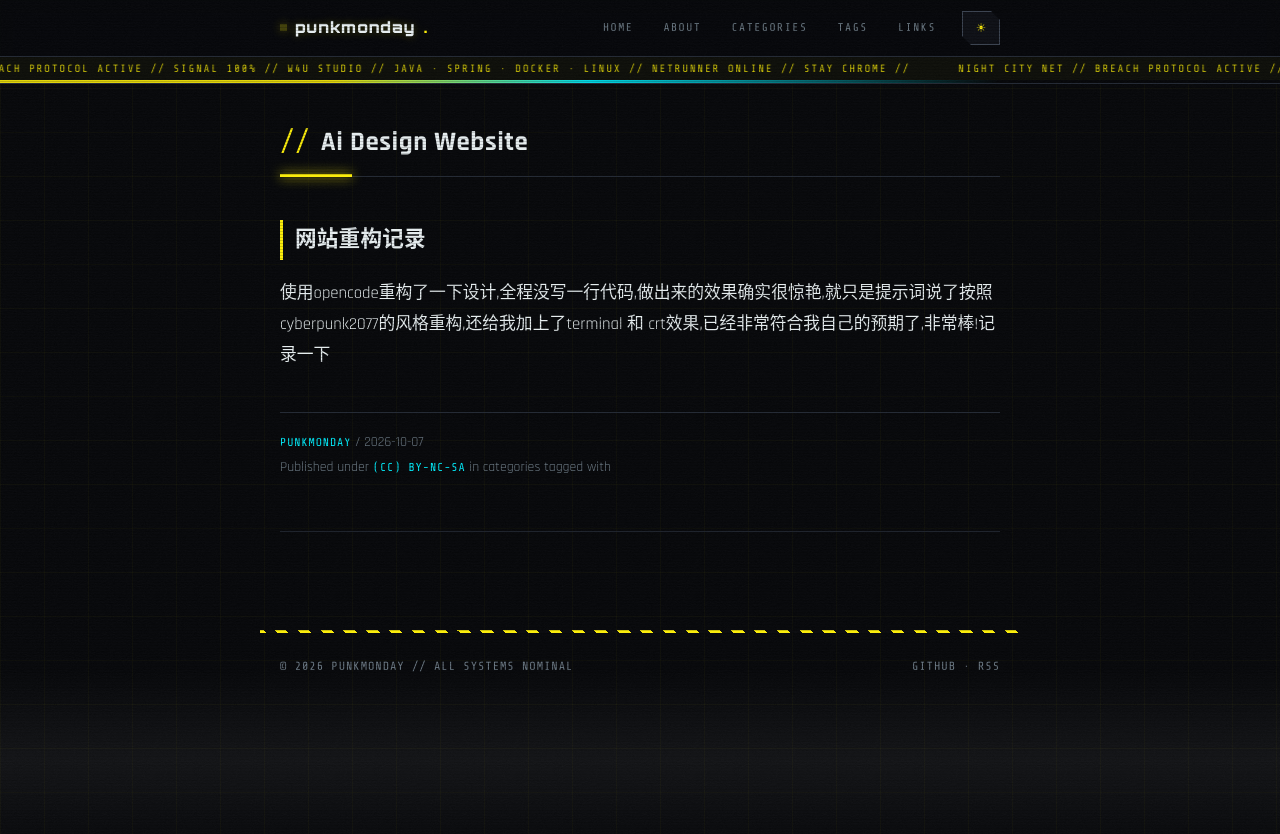
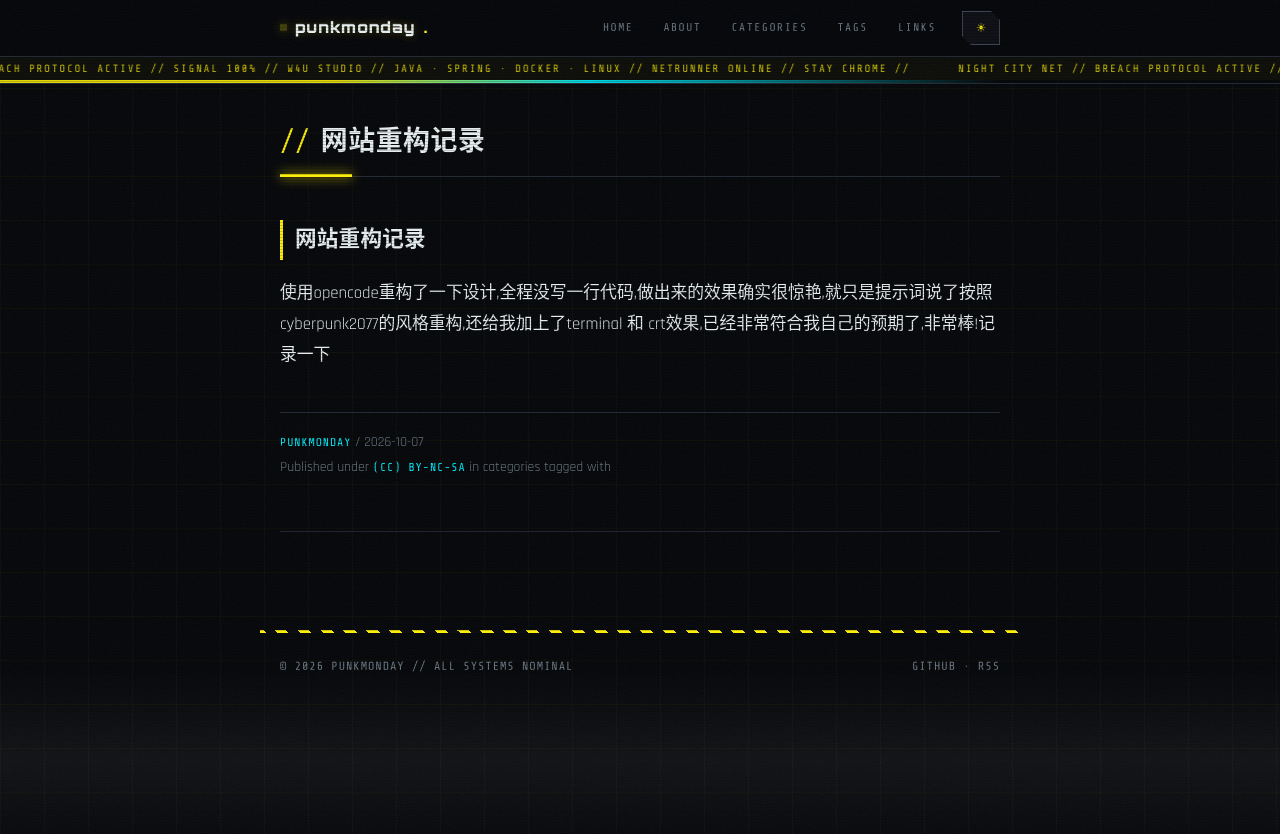
Before and after one commit to punkmonday/punkmonday.github.io, a Jekyll site: the page built from _posts/2026-10-07-ai-design-website.md, in a window 1280 px wide. Shown: the top 834 px of the page. Built offline with Jekyll 4.4.1, drawn with Linux system fonts in a browser that asks for light colours; comment, search, counter and statistics services are not loaded.

Commit message:
Update 文章 “2026-10-07-ai-design-website”

```diff
--- a/_posts/2026-10-07-ai-design-website.md
+++ b/_posts/2026-10-07-ai-design-website.md
@@ -1,7 +1,10 @@
 ---
+layout: post
 published: true
-layout: post
+title: 网站重构记录
+author: punkmonday
 ---
+
 ## 网站重构记录
 
 使用opencode重构了一下设计,全程没写一行代码,做出来的效果确实很惊艳,就只是提示词说了按照cyberpunk2077的风格重构,还给我加上了terminal 和 crt效果,已经非常符合我自己的预期了,非常棒!记录一下
```
